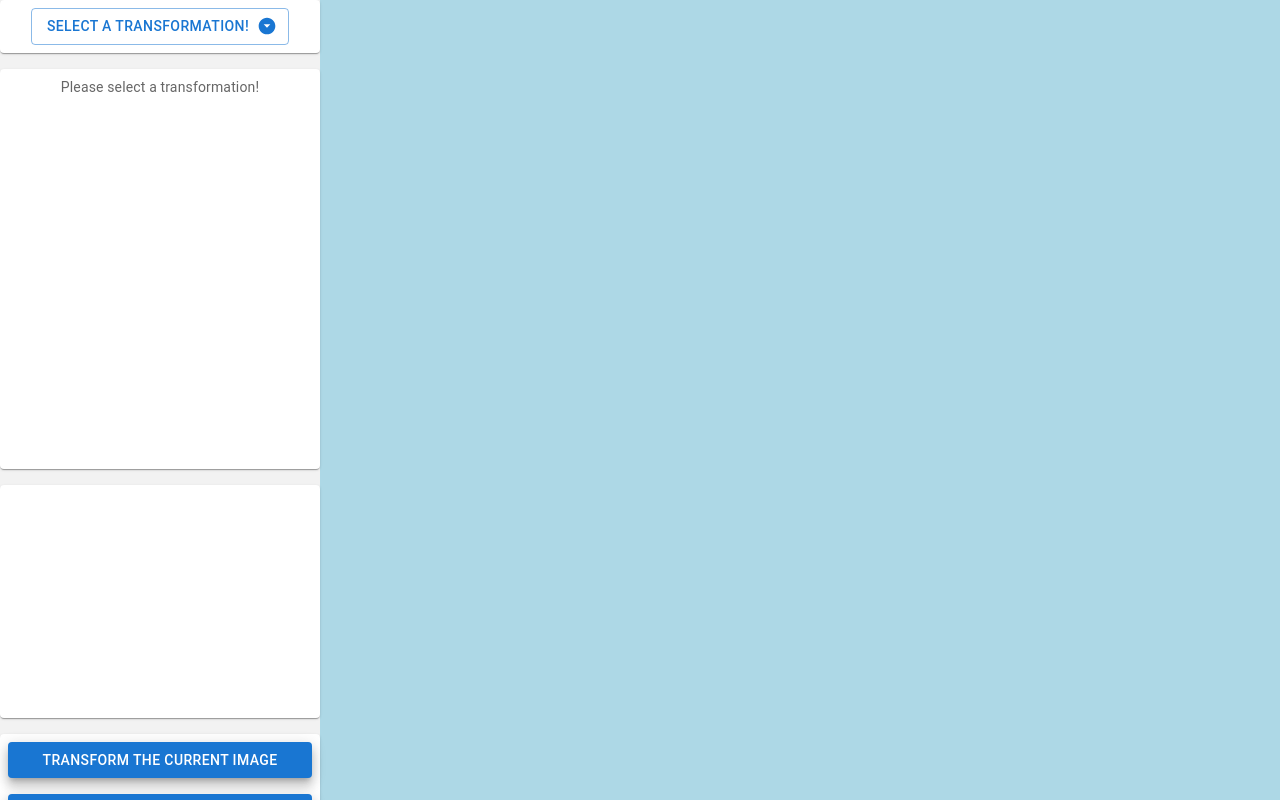
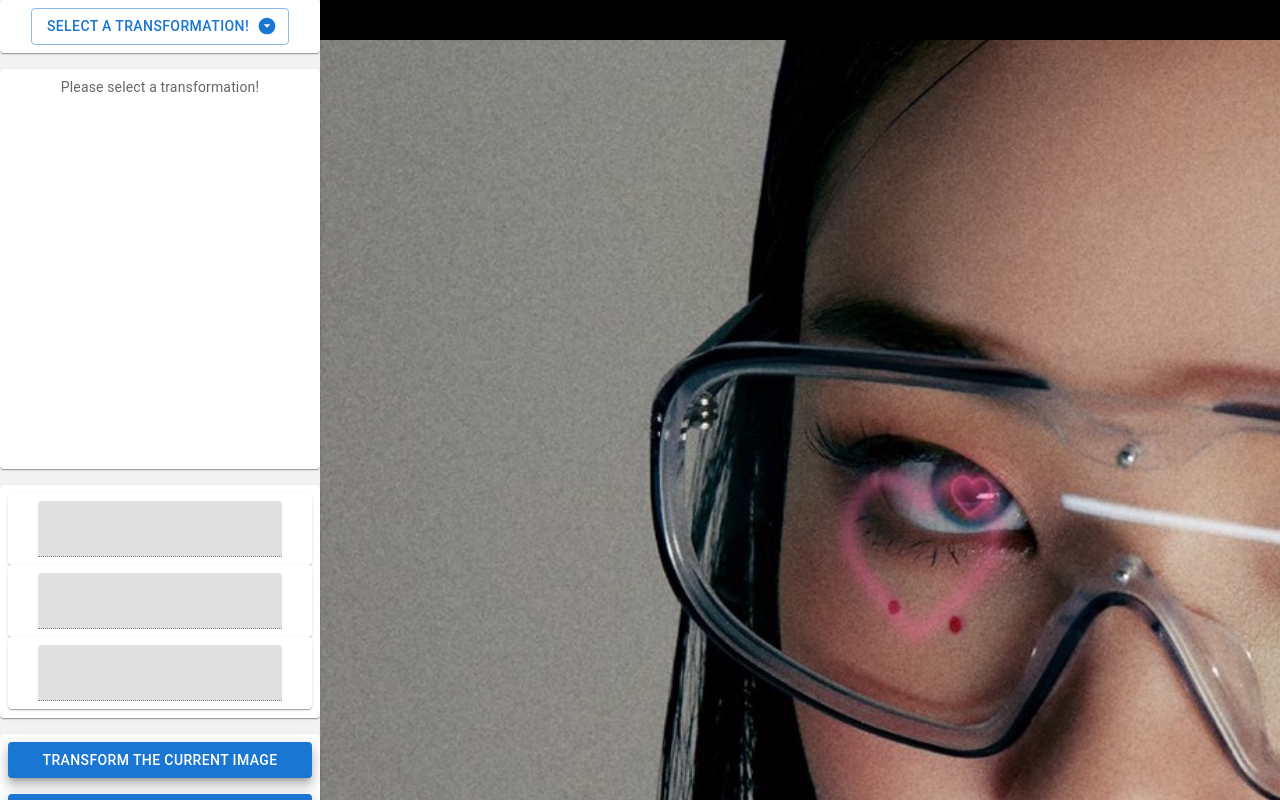
Before and after one commit to Cloud956/site-frontend, a React (Vite) app in the folder frontend/: page / in a window 1280 px wide. Built offline with nearby package versions, Linux system fonts and the light colour scheme.

Commit message:
image is there but pretty big

```diff
--- a/frontend/package.json
+++ b/frontend/package.json
@@ -17,7 +17,8 @@
     "bootstrap": "^5.3.0",
     "react": "^18.2.0",
     "react-dom": "^18.2.0",
-    "tailwindcss": "^3.3.2"
+    "tailwindcss": "^3.3.2",
+    "opencv-ts": "1.3.6"
   },
   "devDependencies": {
     "@types/react": "^18.0.37",
--- a/frontend/src/App.tsx
+++ b/frontend/src/App.tsx
@@ -4,7 +4,7 @@ import bibi from "./images/bibi.jpg";
 import { useState } from "react";
 import MainPageBox from "./components/MainPageBox";
 import MainPage from "./components/MainPage";
-import ImageBox from "./components/ImageBox";
+import ImageBox from "./components/Layout/RightSide/ImageBox";
 import "./App.css";
 function App() {
   const mainPageBox = MainPageBox();
--- a/frontend/src/components/Layout/LeftPanel/InputStack.tsx
+++ b/frontend/src/components/Layout/LeftPanel/InputStack.tsx
@@ -15,9 +15,14 @@ const Item = styled(Paper)(({ theme }) => ({
   color: theme.palette.text.secondary,
 }));
 const InputStack = ({ titles }: Props) => {
-  const items = titles?.map((item: string) => (
-    <Item key={item}>
-      <TextField id="outlined-basic" label={item} variant="outlined" />
+  const items = titles?.map((item: string, index: number) => (
+    <Item key={item + index.toString()}>
+      <TextField
+        id="outlined-basic"
+        label={item}
+        variant="filled"
+        disabled={item.length === 0}
+      />
     </Item>
   ));
   return (
--- a/frontend/src/components/Layout/LeftPanel/LeftPanel.tsx
+++ b/frontend/src/components/Layout/LeftPanel/LeftPanel.tsx
@@ -39,10 +39,10 @@ let TextMap = new Map<string, string>([
   ["nothing", "Please select a transformation!"],
 ]);
 let InputStackMap = new Map<string, string[]>([
-  ["TO_RGB", ["first", "second"]],
-  ["OTHER", ["first"]],
-  ["FUCK", ["first", "second", "third"]],
-  ["nothing", []],
+  ["TO_RGB", ["fiwrst", "sesscond", ""]],
+  ["OTHER", ["firsst", "", ""]],
+  ["FUCK", ["firdst", "secodnd", "thired"]],
+  ["nothing", ["", "", ""]],
 ]);
 function isString(value: unknown): value is string {
   return typeof value === "string";
--- a/frontend/src/components/ImageBox.tsx
+++ b/frontend/src/components/Layout/RightSide/ImageBox.tsx
@@ -1,18 +1,20 @@
 import React from "react";
 import { Box } from "@mui/material";
+import bibiSource from "./images/bibi.jpg";
+import cv from "opencv-ts";
 const ImageBox = () => {
+ // const bibi = cv.imread(bibiSource);
+ // console.log;
   return (
     <Box
       sx={{
         width: 1080,
         height: 720,
         backgroundColor: "primary.dark",
-        "&:hover": {
-          backgroundColor: "primary.main",
-          opacity: [0.9, 0.8, 0.7],
-        },
       }}
-    />
+    >
+      <img src={bibiSource}></img>
+    </Box>
   );
 };
 
--- /dev/null
+++ b/frontend/src/components/Layout/RightSide/RightPanel.tsx
@@ -0,0 +1,31 @@
+import { Box } from "@mui/material";
+import React from "react";
+import { positions } from "@mui/system";
+import { spacing } from "@mui/system";
+import ImageBox from "./ImageBox";
+const RightPanel = () => {
+  return (
+    <Box
+      sx={{
+        display: "flex",
+        flexDirection: "column",
+        height: "100vh",
+        ml: "320px",
+      }}
+    >
+      <Box
+        sx={{
+          flexGrow: 1,
+          backgroundColor: "black",
+          display: "flex",
+          alignItems: "center",
+          justifyContent: "center",
+        }}
+      >
+        {<ImageBox />}
+      </Box>
+    </Box>
+  );
+};
+
+export default RightPanel;
--- a/frontend/src/components/MainPage.tsx
+++ b/frontend/src/components/MainPage.tsx
@@ -1,17 +1,19 @@
 import React from "react";
 import { Box, Paper } from "@mui/material";
 import LeftPanel from "./Layout/LeftPanel/LeftPanel";
+import RightPanel from "./Layout/RightSide/RightPanel";
 
 const MainPage = () => {
   return (
     <>
       <LeftPanel />
+      <RightPanel />
     </>
   );
 };
 
 export default MainPage;
- //TODO MAKE THE INPUTS NOT DISAPPEAR BUT INSTEAD BE DISABLED
- // FIGURE OUT THE TRANSFORMING BULLSHIT :)
- // DISPLAY IMAGE
- // FIGURE OUT OPENCV
+//TODO MAKE THE INPUTS NOT DISAPPEAR BUT INSTEAD BE DISABLED
+// FIGURE OUT THE TRANSFORMING BULLSHIT :)
+// DISPLAY IMAGE
+// FIGURE OUT OPENCV
--- a/frontend/src/components/MainPageBox.tsx
+++ b/frontend/src/components/MainPageBox.tsx
@@ -1,7 +1,7 @@
 import { Box, Container, Grid } from "@mui/material";
 import React from "react";
 import { ReactNode } from "react";
-import ImageBox from "./ImageBox.tsx";
+import ImageBox from "./Layout/RightSide/ImageBox.tsx";
 interface Props {
   LeftContainer: ReactNode;
   BottomContainer: ReactNode;
@@ -18,7 +18,9 @@ const MainPageBox = () =>
     return (
       <>
         <Grid container spacing={2}>
-          <Grid item xs={3}><ImageBox></ImageBox></Grid>
+          <Grid item xs={3}>
+            <ImageBox></ImageBox>
+          </Grid>
           <Grid item xs={9}>
             <ImageBox></ImageBox>
           </Grid>
--- /dev/null
+++ b/package.json
@@ -0,0 +1,5 @@
+{
+  "dependencies": {
+    "opencv-ts": "^1.3.6"
+  }
+}
```
Also changed, not shown: frontend/src/components/Layout/RightSide/images/bibi.jpg (renamed from frontend/src/images/bibi.jpg), 1 other file (tests, documents, lock files or other folders).
